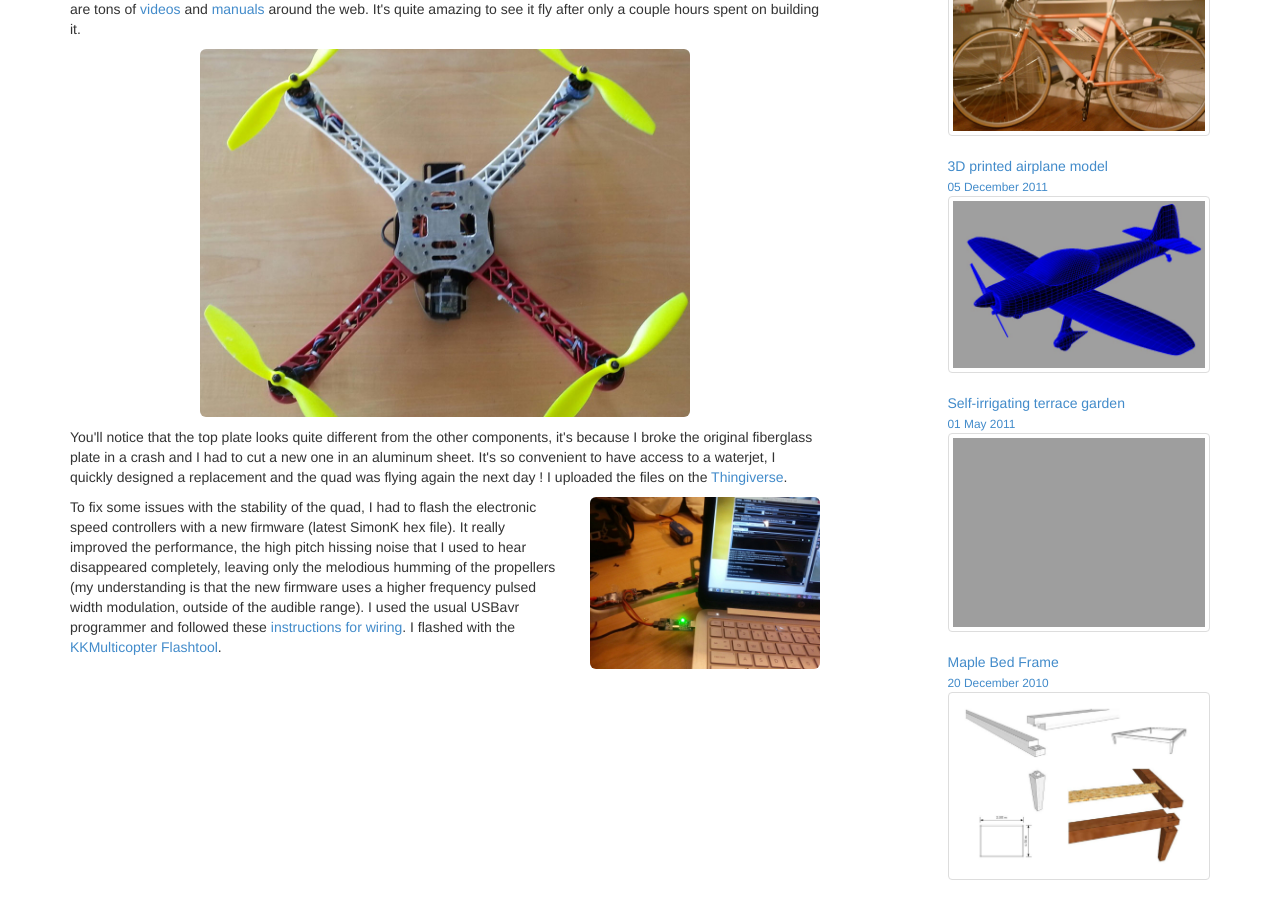
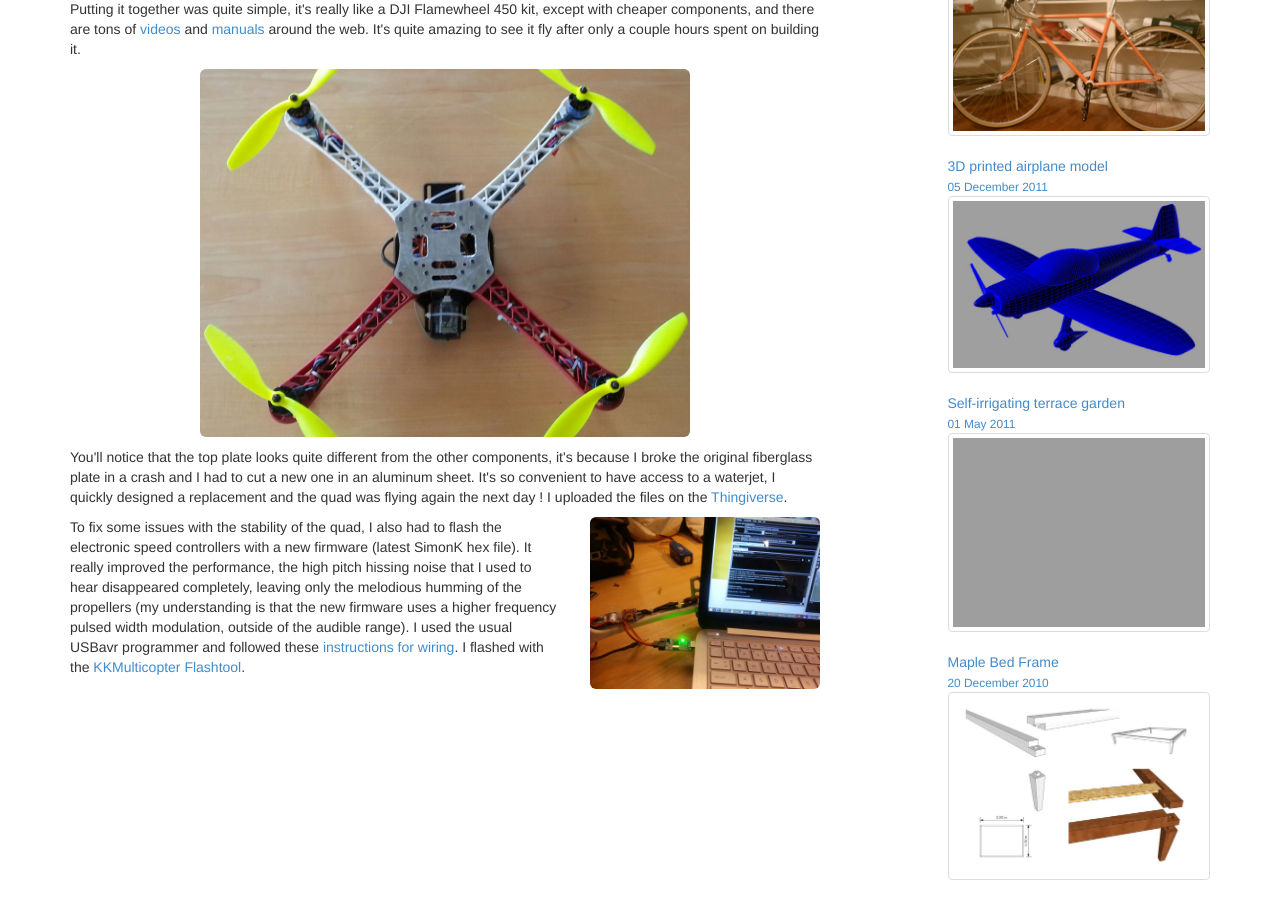
Before and after one commit to naimo/nicolas.github.com, a Jekyll site: the page built from _posts/2014-05-20-quadcopter.md, in a window 1280 px wide and 900 px high, scrolled down 978 px. Built offline with Jekyll 4.4.1, drawn with Linux system fonts in a browser that asks for light colours; Markdown is read by kramdown in place of the engine named in the settings; some of the changed text lies outside the part shown.

Commit message:
quad update

```diff
--- a/_posts/2014-05-20-quadcopter.md
+++ b/_posts/2014-05-20-quadcopter.md
@@ -57,7 +57,7 @@
 <div class="row">
 	<div class="col-md-8">
 		<p>
-			To fix some issues with the stability of the quad, I had to flash the electronic speed controllers with a new firmware (latest SimonK hex file). It really improved the performance, the high pitch hissing noise that I used to hear disappeared completely, leaving only the melodious humming of the propellers (my understanding is that the new firmware uses a higher frequency pulsed width modulation, outside of the audible range). I used the usual USBavr programmer and followed these <a href="http://polakiumengineering.org/?p=1119" target="_blank">instructions for wiring</a>. I flashed with the <a href="http://lazyzero.de/en/modellbau/kkmulticopterflashtool" target="_blank">KKMulticopter Flashtool</a>.
+			To fix some issues with the stability of the quad, I also had to flash the electronic speed controllers with a new firmware (latest SimonK hex file). It really improved the performance, the high pitch hissing noise that I used to hear disappeared completely, leaving only the melodious humming of the propellers (my understanding is that the new firmware uses a higher frequency pulsed width modulation, outside of the audible range). I used the usual USBavr programmer and followed these <a href="http://polakiumengineering.org/?p=1119" target="_blank">instructions for wiring</a>. I flashed with the <a href="http://lazyzero.de/en/modellbau/kkmulticopterflashtool" target="_blank">KKMulticopter Flashtool</a>.
 		</p>
 	</div>
 	<div class="col-md-4">
```
Also changed, not shown: other parts of _posts/2014-05-20-quadcopter.md (+1 -1 lines).
